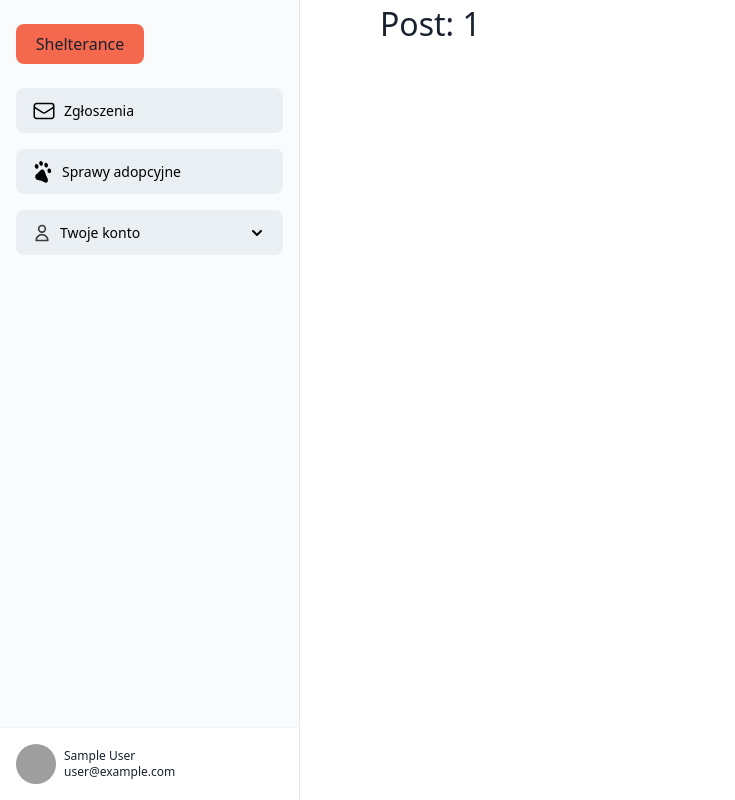
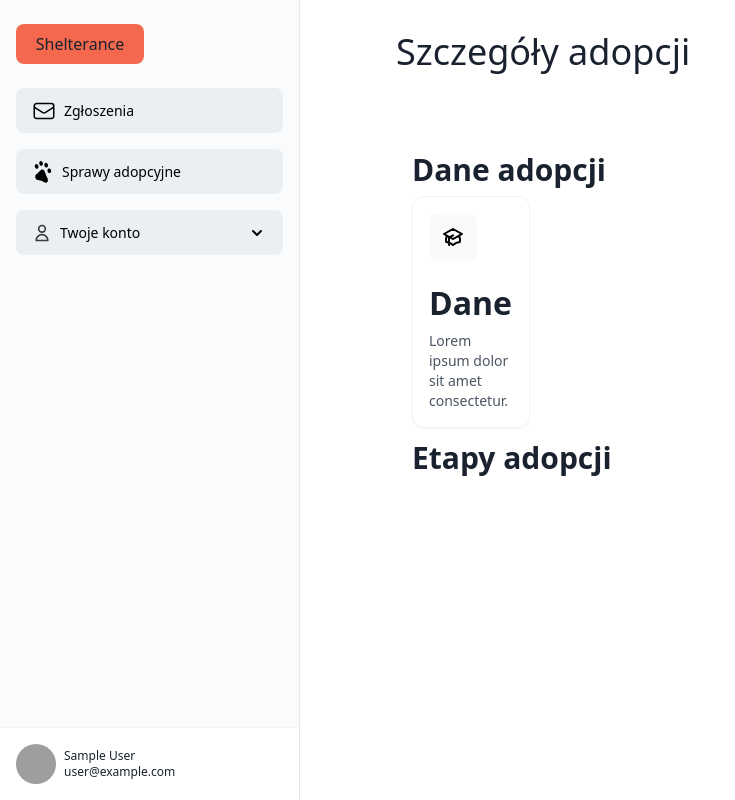
Before and after one commit to FilipLeszek/sheltrance, a Next.js app in the folder app/: page /cases/1 in a window 1280 px wide. Shown: the whole page, without its empty margins (0-735 px from the left). Built offline with nearby package versions, Linux system fonts and the light colour scheme; no server answers; the database is empty; sample sign-in values are in the browser's storage; grey boxes are pictures that could not be loaded.

Commit message:
Added api for adoption details and basic details page

```diff
--- a/app/components/ExamplePropsComponent.tsx
+++ /dev/null
@@ -1,7 +0,0 @@
-type Props = {
-  name: string;
-};
-
-export const MapCalendar: React.FC<Props> = ({ name }) => {
-  return <>{name}</>;
-};
--- /dev/null
+++ b/app/pages/api/cases/[id].ts
@@ -0,0 +1,62 @@
+import { PrismaClient } from "@prisma/client";
+import type { NextApiRequest, NextApiResponse } from "next";
+
+type Stage = {
+
+}
+
+export type Adoption = {
+  id: number;
+  animalName: string;
+  clientName: string;
+  clientSurname: string;
+  clientContact: string;
+  stages: Stage[];
+  assignedWorker: object;
+  isFinished: Boolean;
+  createdAt: string;
+}
+
+export type ResponseData = {
+  data?: Adoption;
+  error?: string;
+};
+
+export default async function handler(
+    req: NextApiRequest,
+    res: NextApiResponse<ResponseData>
+) {
+  // 405 - wrong method
+  // 400 - database error
+
+  if (req.method !== "GET") {
+    return res.status(405).json({ error: "Bad method." });
+  }
+
+  const { id } = req.query;
+  const prisma = new PrismaClient();
+
+  try {
+    const adoption = await prisma.adoption.findFirst({
+      where: {
+        id: 1
+      },
+      select: {
+        id: true,
+        animalName: true,
+        clientName: true,
+        clientSurname: true,
+        clientContact: true,
+        stages: true,
+        assignedWorker: true,
+        isFinished: true,
+        createdAt: true
+      }
+    })
+    return res.status(200).json({data: adoption as unknown as Adoption});
+  } catch (error: any) {
+    return res.status(400).json({ error: error.message });
+  } finally {
+    await prisma.$disconnect();
+  }
+}
--- a/app/pages/api/cases.ts
+++ b/app/pages/api/cases/index.ts
@@ -3,8 +3,6 @@ import type { NextApiRequest, NextApiResponse } from "next";
 import {getServerSession} from "next-auth";
 import {authOptions} from "@/pages/api/auth/[...nextauth]";
 import {CaseInfo} from "@/pages/cases";
-
-
 
 type ResponseData = {
   data?: CaseInfo[];
--- a/app/pages/cases/[id]/index.tsx
+++ b/app/pages/cases/[id]/index.tsx
@@ -1,17 +1,88 @@
 import {useRouter} from "next/router";
+import {NextPage} from "next";
+import {useEffect, useState} from "react";
+import {Adoption} from "../../api/cases/[id]";
 import Page from "@/components/page/Page";
 
-export default function AdoptionPage() {
+type Props = {};
+
+const AdoptionDetailsPage:  NextPage<Props> = (props) => {
 
   const router = useRouter()
   const id = router.query.id as string
+
+  const [adoptionDetails, setAdoptionDetails] = useState({} as unknown as Adoption);
+
+  useEffect(() => {
+    async function getData() {
+      const response = await fetch(`/api/cases/${id}`, {
+        method: "GET",
+        headers: {
+          "Content-Type": "application/json",
+        }
+      })
+      let data = await response.json();
+      setAdoptionDetails(data.data)
+    }
+    getData()
+  }, [id])
+
 
   return (
       <>
         {/*@ts-ignore*/}
         <Page children={
-          <h2>Post: {id}</h2>
-        }/>
+          <><h2 className="text-4xl font-medium ml-4 mb-1 mt-8">Szczegóły adopcji  {adoptionDetails ? adoptionDetails['id'] : ''}</h2>
+            <section>
+              <div className="max-w-screen-xl px-2 py-8 sm:px-6 sm:py-12 lg:px-8 lg:py-16">
+                <h2 className="text-3xl font-bold sm:text-3xl mt-3 mb-2">Dane adopcji</h2>
+
+                <div
+                    className="grid grid-cols-1 gap-y-8 lg:grid-cols-2 lg:items-center lg:gap-x-16"
+                >
+                  <div className="grid grid-cols-2 gap-4 sm:grid-cols-3">
+                    <a
+                        className="block rounded-xl border border-gray-100 p-4 shadow-sm hover:border-gray-200 hover:ring-1 hover:ring-gray-200 focus:outline-none focus:ring"
+                    >
+                                  <span className="inline-block rounded-lg bg-gray-50 p-3">
+                                      <svg
+                                          className="h-6 w-6"
+                                          fill="none"
+                                          stroke="currentColor"
+                                          viewBox="0 0 24 24"
+                                          xmlns="http://www.w3.org/2000/svg"
+                                      >
+                                          <path d="M12 14l9-5-9-5-9 5 9 5z"></path>
+                                          <path
+                                              d="M12 14l6.16-3.422a12.083 12.083 0 01.665 6.479A11.952 11.952 0 0012 20.055a11.952 11.952 0 00-6.824-2.998 12.078 12.078 0 01.665-6.479L12 14z"
+                                          ></path>
+                                          <path
+                                              strokeLinecap="round"
+                                              strokeLinejoin="round"
+                                              strokeWidth="2"
+                                              d="M12 14l9-5-9-5-9 5 9 5zm0 0l6.16-3.422a12.083 12.083 0 01.665 6.479A11.952 11.952 0 0012 20.055a11.952 11.952 0 00-6.824-2.998 12.078 12.078 0 01.665-6.479L12 14zm-4 6v-7.5l4-2.222"
+                                          ></path>
+                                      </svg>
+                                  </span>
+
+                      <h2 className="mt-2 font-bold pt-1" >Dane</h2>
+                      <p className="hidden sm:mt-1 sm:block sm:text-sm sm:text-gray-600">
+                        Lorem ipsum dolor sit amet consectetur.
+                      </p>
+                    </a>
+                  </div>
+                </div>
+                <div
+                    className="mx-auto max-w-lg  mt-1 lg:mx-0 ltr:lg:text-left rtl:lg:text-right"
+                >
+                  <h2 className="text-3xl font-bold sm:text-3xl mt-3">Etapy adopcji</h2>
+                </div>
+              </div>
+            </section>
+          </>
+        }></Page>
       </>
   )
 }
+
+export default AdoptionDetailsPage;
--- a/app/pages/login.tsx
+++ b/app/pages/login.tsx
@@ -31,7 +31,6 @@ const Login: NextPage<Props> = (props) => {
 
     if (result?.ok) {
       router.push("/");
-      console.log(result)
     }
     else {
       alert(result?.error);
```
Also changed, not shown: app/components/shelter/workers/DialogInput.tsx (+0 -20 lines), 2 other files (tests, documents, lock files or other folders).
